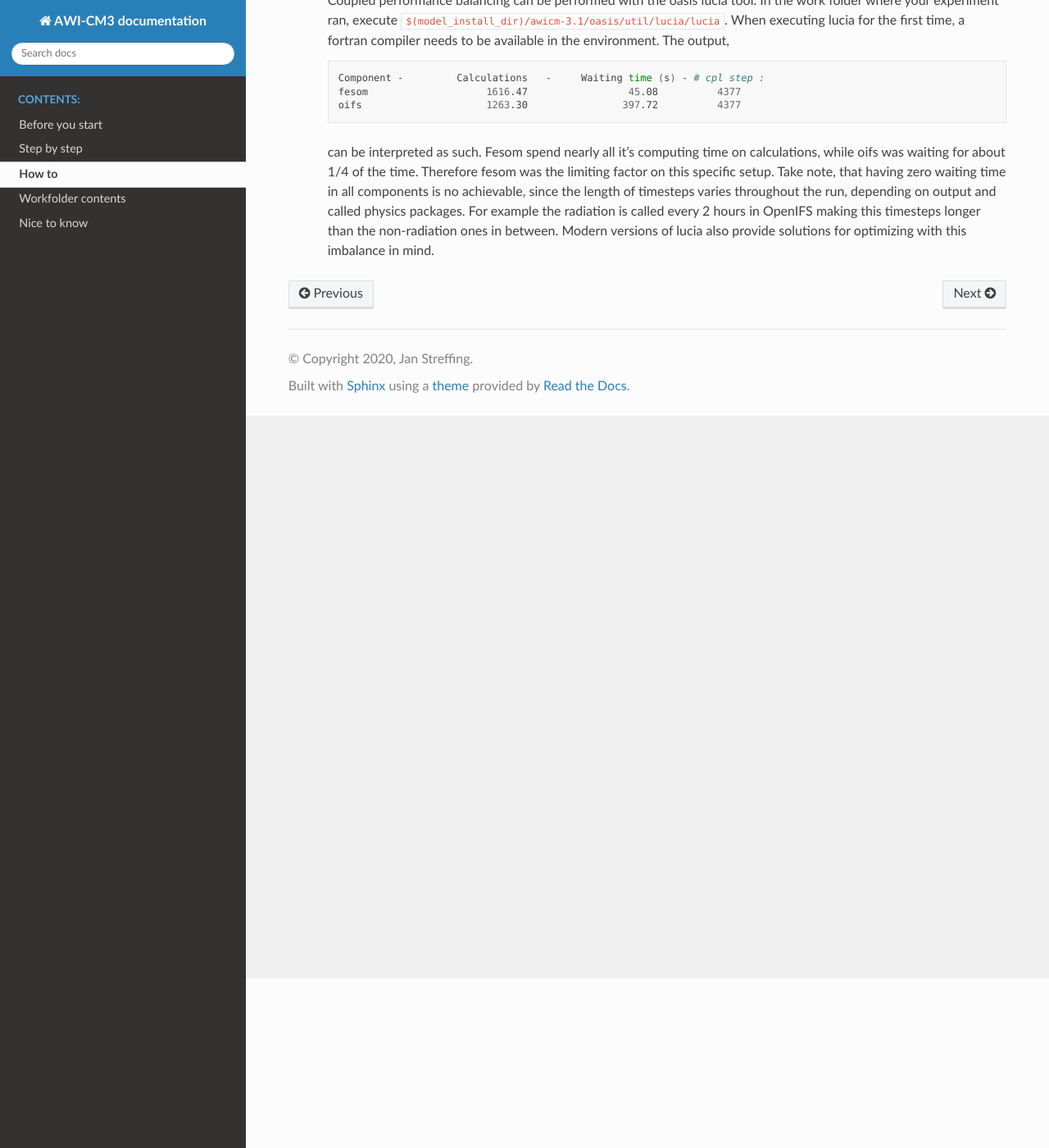
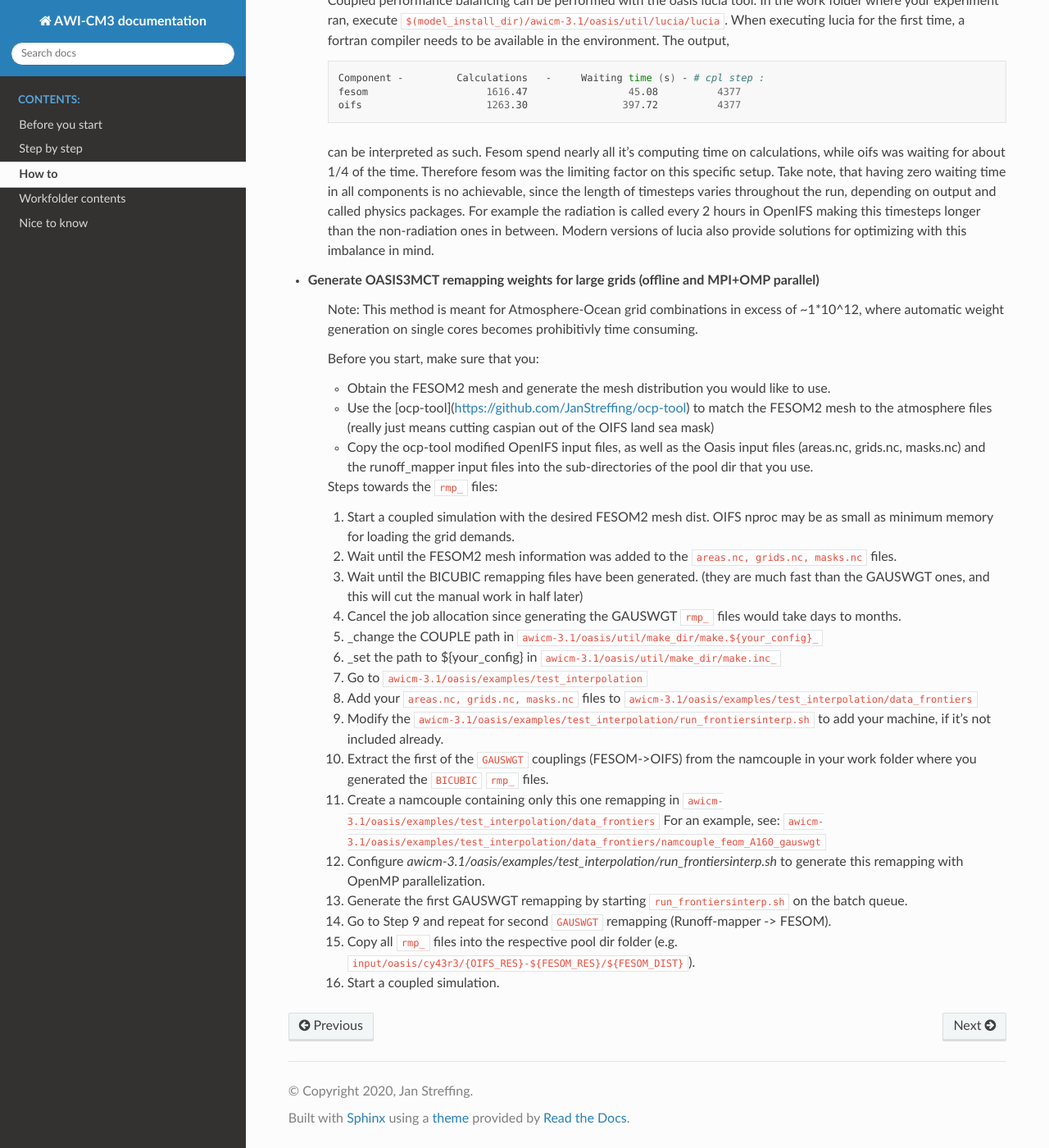
Before and after one commit to AWI-ESM/documentation_AWI-CM3, a Sphinx documentation site: the page built from source/how_to.rst, in a window 1280 px wide and 1400 px high, scrolled down 207 px. Shown: the whole window at 82% size. Built offline with Sphinx 7.4.7 and the Read the Docs theme 2.0.0, drawn with Linux system fonts in a browser that asks for light colours.

Commit message:
add offline rmp file generation

```diff
--- a/source/how_to.rst
+++ b/source/how_to.rst
@@ -16,3 +16,31 @@ How to
    ..
 
    can be interpreted as such. Fesom spend nearly all it's computing time on calculations, while oifs was waiting for about 1/4 of the time. Therefore fesom was the   limiting factor on this specific setup. Take note, that having zero waiting time in all components is no achievable, since the length of timesteps varies throughout the run, depending on output and called physics packages. For example the radiation is called every 2 hours in OpenIFS making this timesteps longer than the non-radiation ones in between. Modern versions of lucia also provide solutions for optimizing with this imbalance in mind.
+
+- **Generate OASIS3MCT remapping weights for large grids (offline and MPI+OMP parallel)**
+   Note: This method is meant for Atmosphere-Ocean grid combinations in excess of ~1*10^12, where automatic weight generation on single cores becomes prohibitivly time consuming.
+
+   Before you start, make sure that you:
+
+   - Obtain the FESOM2 mesh and generate the mesh distribution you would like to use.
+   - Use the [ocp-tool](https://github.com/JanStreffing/ocp-tool) to match the FESOM2 mesh to the atmosphere files (really just means cutting caspian out of the OIFS land sea mask)
+   - Copy the ocp-tool modified OpenIFS input files, as well as the Oasis input files (areas.nc, grids.nc, masks.nc) and the runoff_mapper input files into the sub-directories of the pool dir that you use.
+
+   Steps towards the ``rmp_`` files:
+
+   1. Start a coupled simulation with the desired FESOM2 mesh dist. OIFS nproc may be as small as minimum memory for loading the grid demands.
+   2. Wait until the FESOM2 mesh information was added to the ``areas.nc, grids.nc, masks.nc`` files.
+   3. Wait until the BICUBIC remapping files have been generated. (they are much fast than the GAUSWGT ones, and this will cut the manual work in half later)
+   4. Cancel the job allocation since generating the GAUSWGT ``rmp_`` files would take days to months.
+   5. _change the COUPLE path in ``awicm-3.1/oasis/util/make_dir/make.${your_config}_``
+   6. _set the path to ${your_config} in ``awicm-3.1/oasis/util/make_dir/make.inc_``
+   7. Go to ``awicm-3.1/oasis/examples/test_interpolation``
+   8. Add your ``areas.nc, grids.nc, masks.nc`` files to ``awicm-3.1/oasis/examples/test_interpolation/data_frontiers``
+   9. Modify the ``awicm-3.1/oasis/examples/test_interpolation/run_frontiersinterp.sh`` to add your machine, if it's not included already.
+   10.  Extract the first of the ``GAUSWGT`` couplings (FESOM->OIFS) from the namcouple in your work folder where you generated the ``BICUBIC`` ``rmp_`` files.
+   11. Create a namcouple containing only this one remapping in ``awicm-3.1/oasis/examples/test_interpolation/data_frontiers`` For an example, see: ``awicm-3.1/oasis/examples/test_interpolation/data_frontiers/namcouple_feom_A160_gauswgt``
+   12. Configure `awicm-3.1/oasis/examples/test_interpolation/run_frontiersinterp.sh` to generate this remapping with OpenMP parallelization.
+   13. Generate the first GAUSWGT remapping by starting ``run_frontiersinterp.sh`` on the batch queue.
+   14. Go to Step 9 and repeat for second ``GAUSWGT`` remapping (Runoff-mapper -> FESOM).
+   15. Copy all ``rmp_`` files into the respective pool dir folder (e.g. ``input/oasis/cy43r3/{OIFS_RES}-${FESOM_RES}/${FESOM_DIST}``).
+   16. Start a coupled simulation.
```
